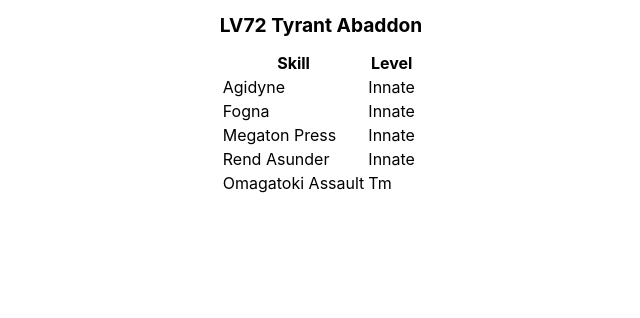
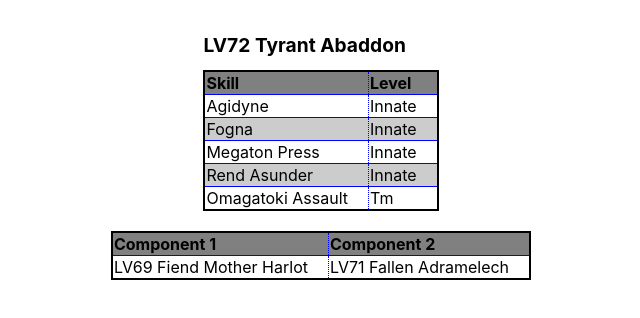
Before and after one commit to Achamoth/smt-calculator, a React (Create React App) app: page /abaddon in a window 1280 px wide. Shown: the top 318 px of the page, without its empty margins (319-959 px from the left). Built offline with nearby package versions, Linux system fonts and the light colour scheme.

Commit message:
More styling + show fusion combinations

```diff
--- a/src/DemonFusions.css
+++ b/src/DemonFusions.css
@@ -1,4 +1,4 @@
-.contents {
+.demonFusionContents {
   display: flex;
   justify-content: center;
 }
@@ -6,3 +6,34 @@
 h1 {
   font-size: larger;
 }
+
+.demonSkills, .fusionCombinations {
+  border: 2px solid black;
+  border-collapse: collapse;
+}
+
+.demonSkillRow, .fusionRow {
+  border-top: 1px solid blue;
+}
+
+.demonSkillRow:nth-child(even), .fusionRow:nth-child(even) {
+  background-color: #CCC;
+}
+
+.demonSkillRow:nth-child(odd), .fusionRow:nth-child(odd) {
+  background-color: #FFF;
+}
+
+.demonSkillCell,
+.demonSkillsHeader,
+.fusionCombinationsCell,
+.fusionCombinationsHeader {
+  border-right: 1px dotted blue;
+  padding-right: 20px;
+  text-align: start;
+}
+
+.demonSkillsHeader,
+.fusionCombinationsHeader {
+  background-color: grey;
+}
--- a/src/DemonFusions.js
+++ b/src/DemonFusions.js
@@ -1,28 +1,34 @@
 import { useParams } from "react-router-dom";
 import "./DemonFusions.css";
+import { getFusionCombinations } from "./utils/demon_fusion.js";
 
 export function DemonFusions(props) {
   let name = useParams().demonName;
   let demon = props.demons.find((d) => d.name.toLowerCase() === name);
-  console.log(demon.skills);
+  let fusionCombinations = getFusionCombinations(demon);
+  console.log(fusionCombinations);
 
   return (
-    <div className="contents">
+    <div>
+      <div className="centeredContainer">
+        <div className="demonFusionContents">
           <div className="demon">
             <h1>{`LV${demon.level} ${demon.race} ${demon.name}`}</h1>
-        <table>
+            <table className="demonSkills">
+              <thead>
                 <tr>
-            <th>Skill</th>
-            <th>Level</th>
+                  <th className="demonSkillsHeader">Skill</th>
+                  <th className="demonSkillsHeader">Level</th>
                 </tr>
+              </thead>
               <tbody>
                 {demon.skills
                   .sort((s1, s2) => (s1.level < s2.level ? -1 : 1))
                   .map((s) => {
                     return (
-                  <tr>
-                    <td>{s.name}</td>
-                    <td>
+                      <tr className="demonSkillRow" key={s.name}>
+                        <td className="demonSkillCell">{s.name}</td>
+                        <td className="demonSkillCell">
                           {s.level === 0
                             ? "Innate"
                             : s.level === 5277
@@ -36,5 +42,27 @@ export function DemonFusions(props) {
             </table>
           </div>
         </div>
+      </div>
+      <div className="centeredContainer">
+        <table className="fusionCombinations">
+          <thead>
+            <tr>
+              <th className="fusionCombinationsHeader">Component 1</th>
+              <th className="fusionCombinationsHeader">Component 2</th>
+            </tr>
+          </thead>
+          <tbody>
+            {fusionCombinations.map((c) => {
+              return (
+                <tr className="fusionRow" key={`${c[0].name}-${c[1].name}`}>
+                  <td className="fusionCombinationsCell">{`LV${c[0].level} ${c[0].race} ${c[0].name}`}</td>
+                  <td className="fusionCombinationsCell">{`LV${c[1].level} ${c[1].race} ${c[1].name}`}</td>
+                </tr>
+              );
+            })}
+          </tbody>
+        </table>
+      </div>
+    </div>
   );
 }
--- a/src/DemonTable.css
+++ b/src/DemonTable.css
@@ -1,10 +1,10 @@
-.App {
+.centeredContainer {
   display: flex;
   justify-content: center;
   padding-top: 20px;
 }
 
-.contents {
+.demonTableContents {
   display: block;
 }
 
@@ -17,8 +17,12 @@
   border-top: 1px solid blue;
 }
 
-.demonTableRow:hover {
-  background-color: grey;
+.demonTableRow:nth-child(even) {
+  background-color: #CCC;
+}
+
+.demonTableRow:nth-child(odd) {
+  background-color: #FFF;
 }
 
 .demonTableCell,
--- a/src/DemonTable.js
+++ b/src/DemonTable.js
@@ -59,8 +59,8 @@ export function DemonTable(props) {
     .sort((d1, d2) => compareDemons(d1, d2, sort));
 
   return (
-    <div className="App">
-      <div className="contents">
+    <div className="centeredContainer">
+      <div className="demonTableContents">
         <div>
           <label>
             Search:
```
Lines whose indentation alone changed are shown as unchanged.
